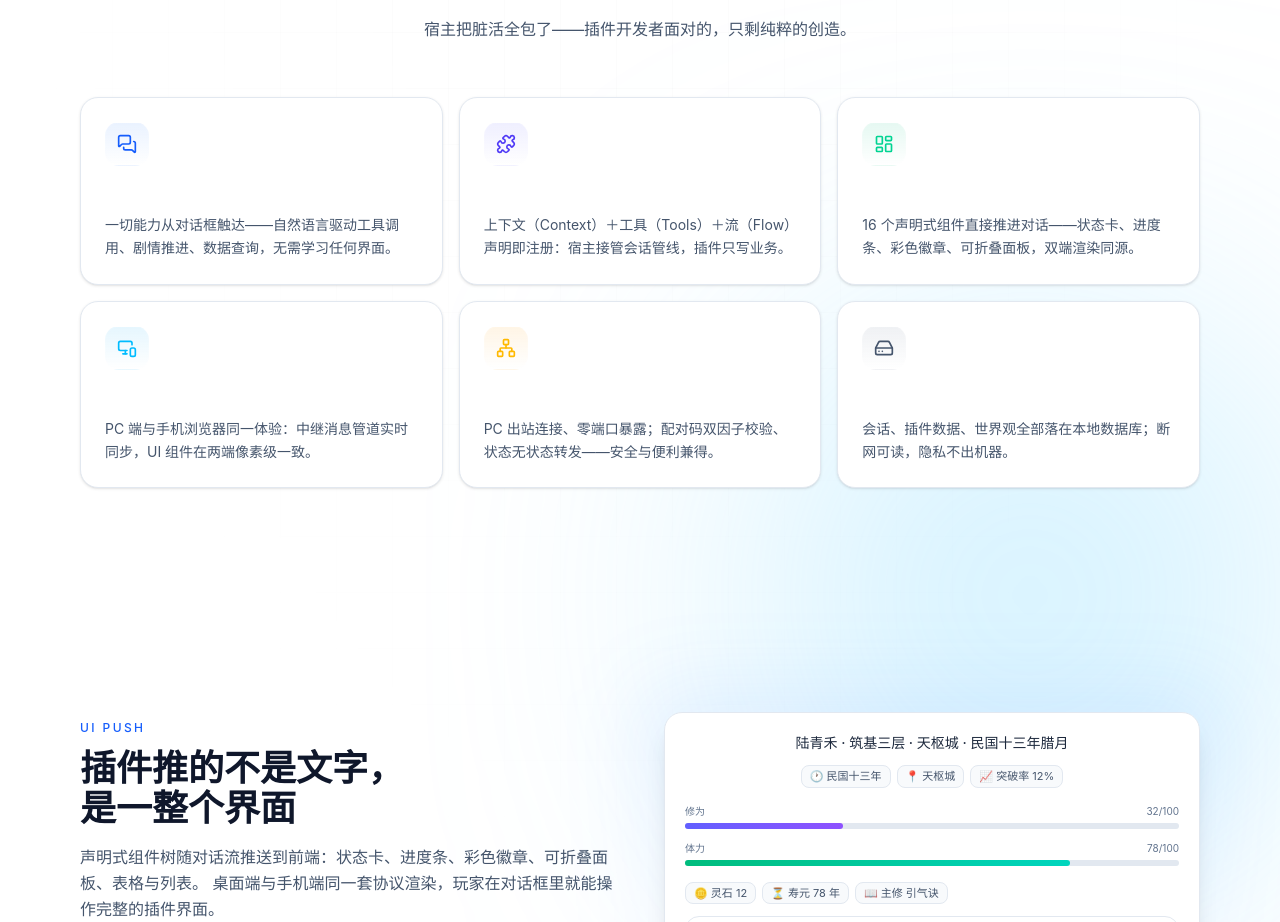
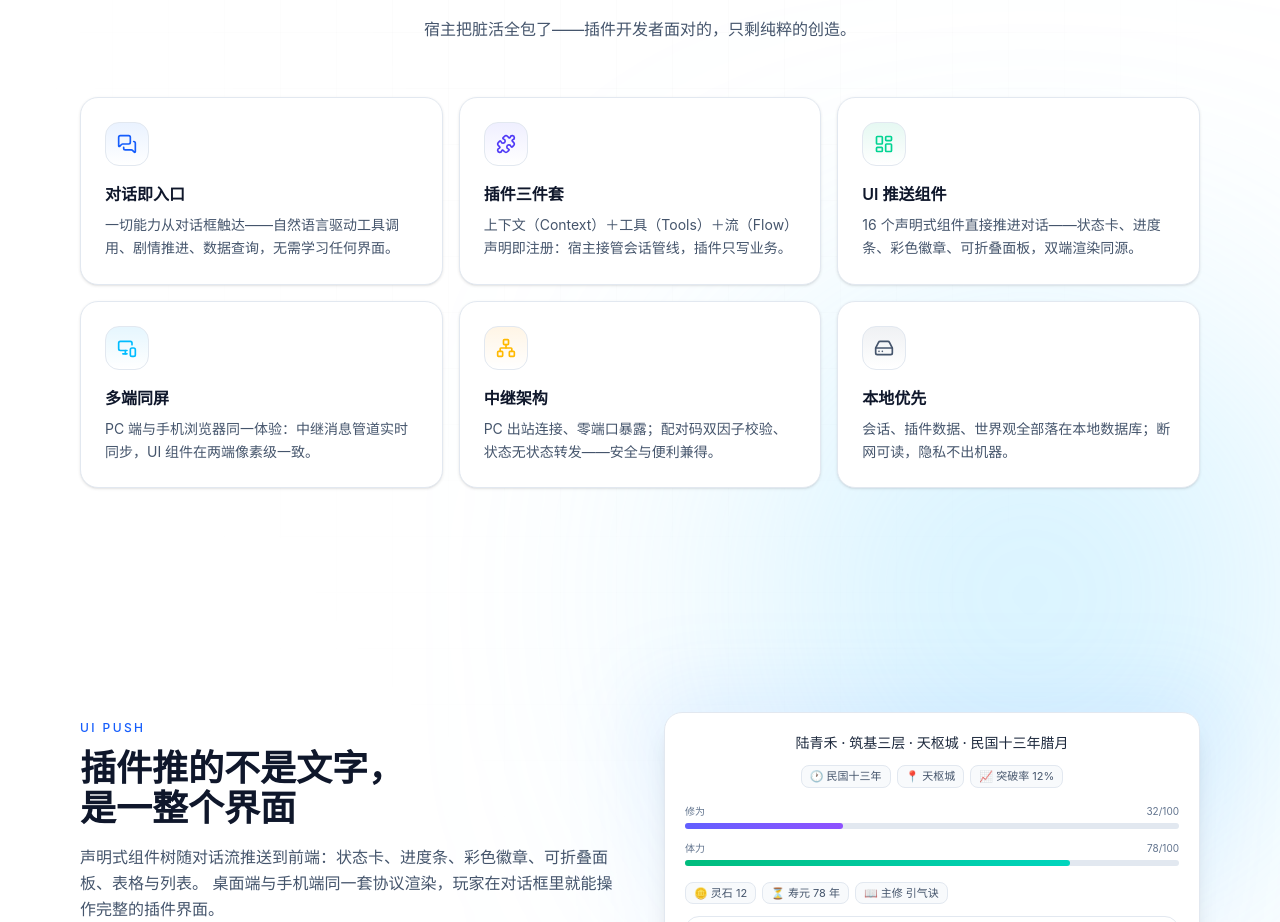
Before and after one commit to prisflow/proactive-ai-landing, a Next.js app: page / in a window 1280 px wide. Shown: the part 1033-1955 px from the top of the page. Built offline with nearby package versions, Linux system fonts and the light colour scheme; no server answers.

Commit message:
fix: features 卡片标题白字不可读（text-slate-900）+ 图标容器双边框清理

```diff
--- a/components/landing/features.tsx
+++ b/components/landing/features.tsx
@@ -80,10 +80,10 @@ export function Features() {
               data-reveal-item
               className={`group rounded-2xl border border-slate-200 bg-white p-6 shadow-sm ring-1 ring-transparent transition-all duration-300 hover:bg-blue-50/40 hover:ring-2 ${f.ring}`}
             >
-              <div className={`mb-4 inline-flex h-11 w-11 items-center justify-center rounded-xl border border-slate-200 bg-gradient-to-b ${f.tint} border border-white/10`}>
+              <div className={`mb-4 inline-flex h-11 w-11 items-center justify-center rounded-xl border border-slate-200 bg-gradient-to-b ${f.tint}`}>
                 <f.icon className={`h-5 w-5 ${f.ic}`} />
               </div>
-              <h3 className="text-base font-semibold text-white">{f.title}</h3>
+              <h3 className="text-base font-semibold text-slate-900">{f.title}</h3>
               <p className="mt-2 text-sm leading-relaxed text-slate-600">{f.desc}</p>
             </div>
           ))}
```
